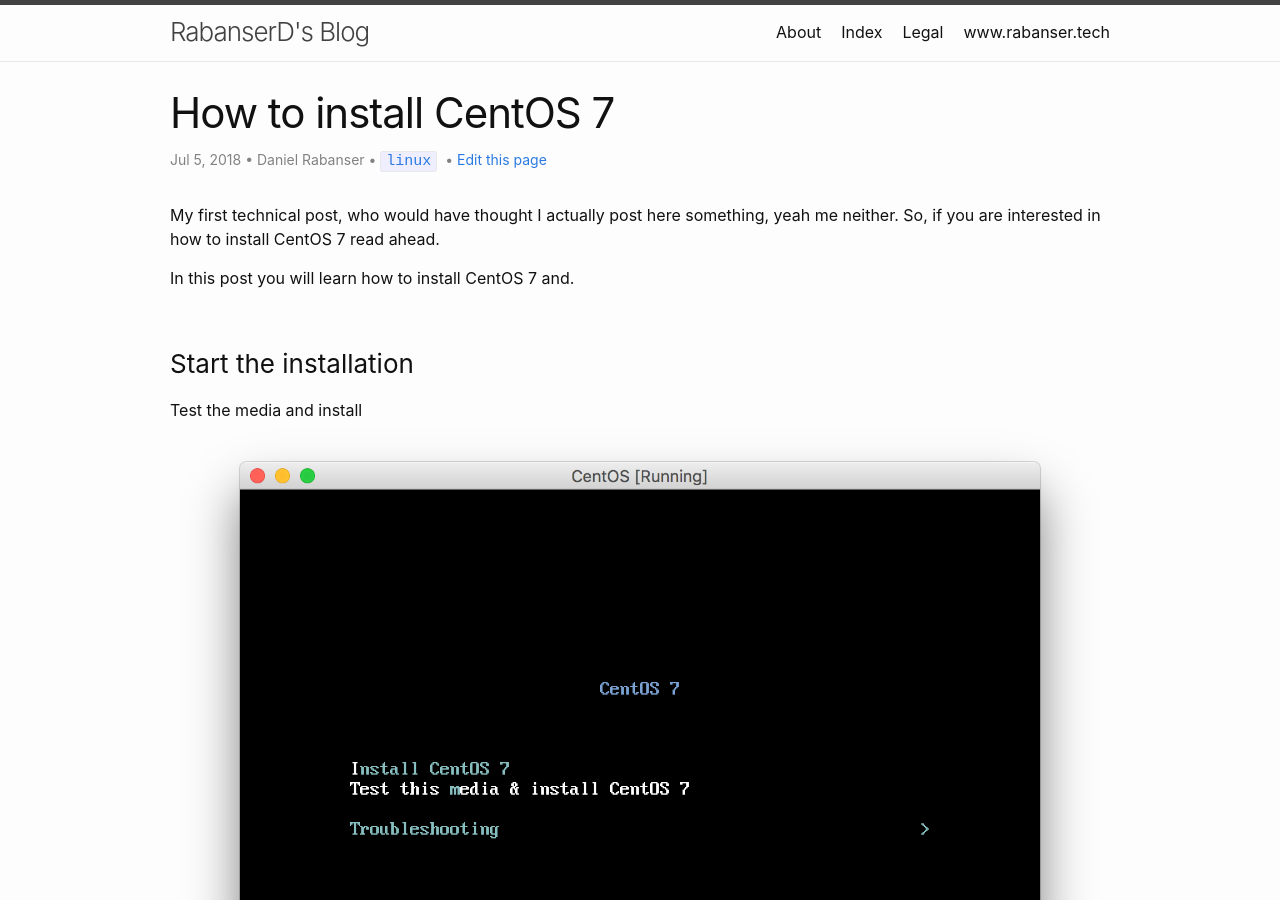
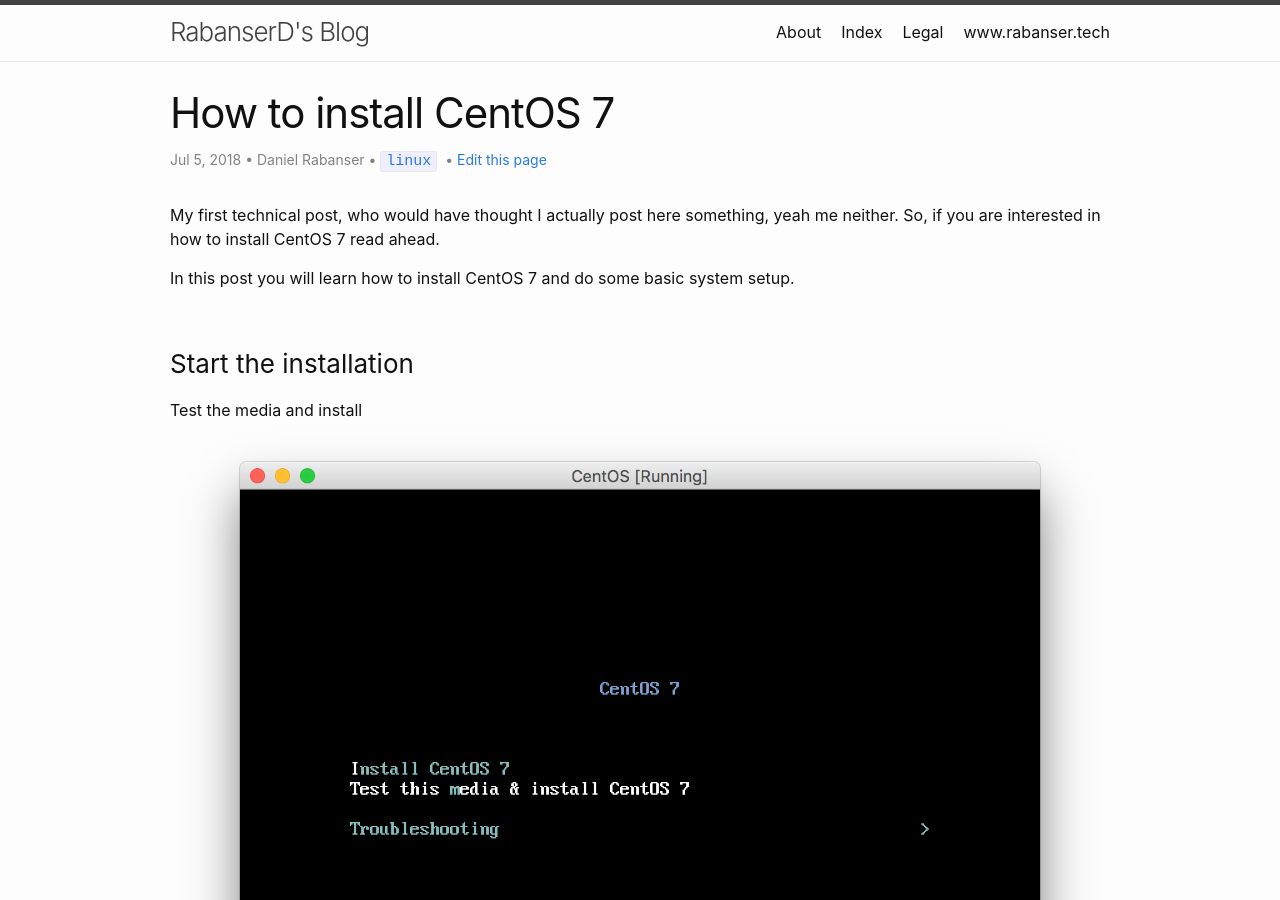
Before and after one commit to kwchan19/rabanserd.github.io, a Jekyll site: the page built from _posts/2018-07-05-How-to-install-CentOS-7.md, in a window 1280 px wide and 900 px high. Built offline with Jekyll 4.4.1, drawn with Linux system fonts in a browser that asks for light colours; comment, search, counter and statistics services are not loaded.

Commit message:
Update 2018-07-05-How-to-install-CentOS-7.md

```diff
--- a/_posts/2018-07-05-How-to-install-CentOS-7.md
+++ b/_posts/2018-07-05-How-to-install-CentOS-7.md
@@ -9,7 +9,7 @@
 My first technical post, who would have thought I actually post here something, yeah me neither. So, if you are interested in how to install CentOS 7 read ahead.<!--excerpt-->
 
 
-In this post you will learn how to install CentOS 7 and.
+In this post you will learn how to install CentOS 7 and do some basic system setup.
 
 <br>
 
```
